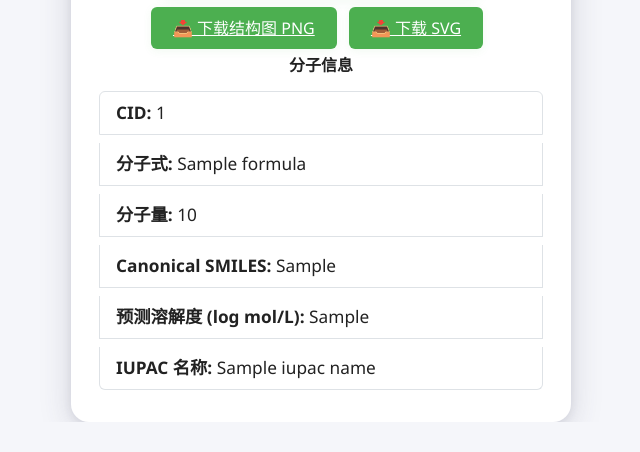
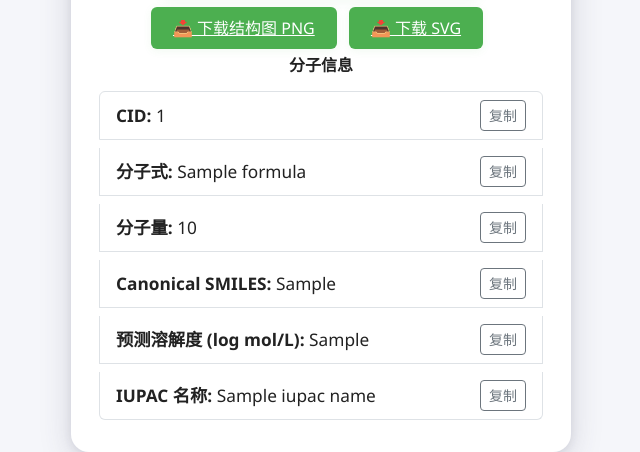
Before and after one commit to Chengkai04/molview, a Flask app: template templates/index.html in a window 1280 px wide. Shown: the part 480-932 px from the top of the page, without its empty margins (319-959 px from the left). Before the commit the page ends 902 px from the top, so only its background shows below. Run offline with Flask 3, Linux system fonts and the light colour scheme; the template is opened without the code that fills it: most values are stand-ins (such as "Sample title", 1, 10 or a date in 2020); parts of the project's set-up code (start-up, migrations or seed data) failed here and were passed over.

Commit message:
feat: 分子信息一键复制按钮与页面美化完善

```diff
--- a/templates/index.html
+++ b/templates/index.html
@@ -139,12 +139,30 @@
                 <div class="mt-3">
                     <h6 class="card-title text-center mb-3">分子信息</h6>
                     <ul class="list-group card-info-list">
-                        <li class="list-group-item"><strong>CID:</strong> {{ cid }}</li>
-                        <li class="list-group-item"><strong>分子式:</strong> {{ formula }}</li>
-                        <li class="list-group-item"><strong>分子量:</strong> {{ weight }}</li>
-                        <li class="list-group-item"><strong>Canonical SMILES:</strong> {{ canonical_smiles }}</li>
-                        <li class="list-group-item"><strong>预测溶解度 (log mol/L):</strong> {{ predicted_solubility }}</li>
-                        <li class="list-group-item"><strong>IUPAC 名称:</strong> {{ iupac_name }}</li>
+                        <li class="list-group-item d-flex justify-content-between align-items-center">
+                            <span><strong>CID:</strong> {{ cid }}</span>
+                            <button class="btn btn-outline-secondary btn-sm" onclick="copyToClipboard('{{ cid }}', this)">复制</button>
+                        </li>
+                        <li class="list-group-item d-flex justify-content-between align-items-center">
+                            <span><strong>分子式:</strong> {{ formula }}</span>
+                            <button class="btn btn-outline-secondary btn-sm" onclick="copyToClipboard('{{ formula }}', this)">复制</button>
+                        </li>
+                        <li class="list-group-item d-flex justify-content-between align-items-center">
+                            <span><strong>分子量:</strong> {{ weight }}</span>
+                            <button class="btn btn-outline-secondary btn-sm" onclick="copyToClipboard('{{ weight }}', this)">复制</button>
+                        </li>
+                        <li class="list-group-item d-flex justify-content-between align-items-center">
+                            <span><strong>Canonical SMILES:</strong> {{ canonical_smiles }}</span>
+                            <button class="btn btn-outline-secondary btn-sm" onclick="copyToClipboard('{{ canonical_smiles }}', this)">复制</button>
+                        </li>
+                        <li class="list-group-item d-flex justify-content-between align-items-center">
+                            <span><strong>预测溶解度 (log mol/L):</strong> {{ predicted_solubility }}</span>
+                            <button class="btn btn-outline-secondary btn-sm" onclick="copyToClipboard('{{ predicted_solubility }}', this)">复制</button>
+                        </li>
+                        <li class="list-group-item d-flex justify-content-between align-items-center">
+                            <span><strong>IUPAC 名称:</strong> {{ iupac_name }}</span>
+                            <button class="btn btn-outline-secondary btn-sm" onclick="copyToClipboard('{{ iupac_name }}', this)">复制</button>
+                        </li>
                     </ul>
                 </div>
                 {% endif %}
@@ -167,6 +185,12 @@
             document.getElementById("result-anchor").scrollIntoView({ behavior: "smooth" });
         }
     };
+    function copyToClipboard(text, btn) {
+        navigator.clipboard.writeText(text).then(function() {
+            btn.innerText = "已复制!";
+            setTimeout(() => { btn.innerText = "复制"; }, 1200);
+        });
+    }
     </script>
 </body>
 </html>
```
Also changed, not shown: README.md.
